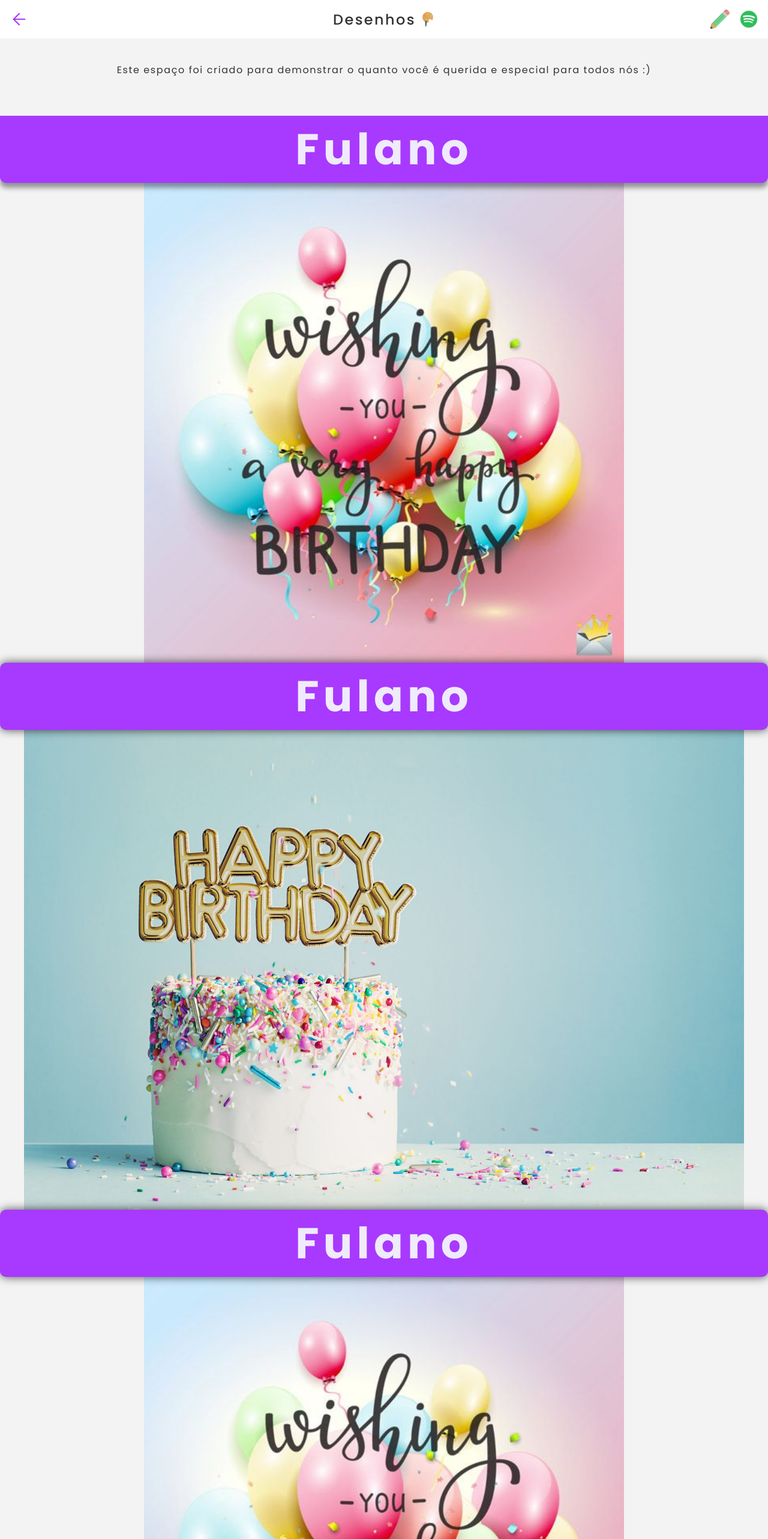
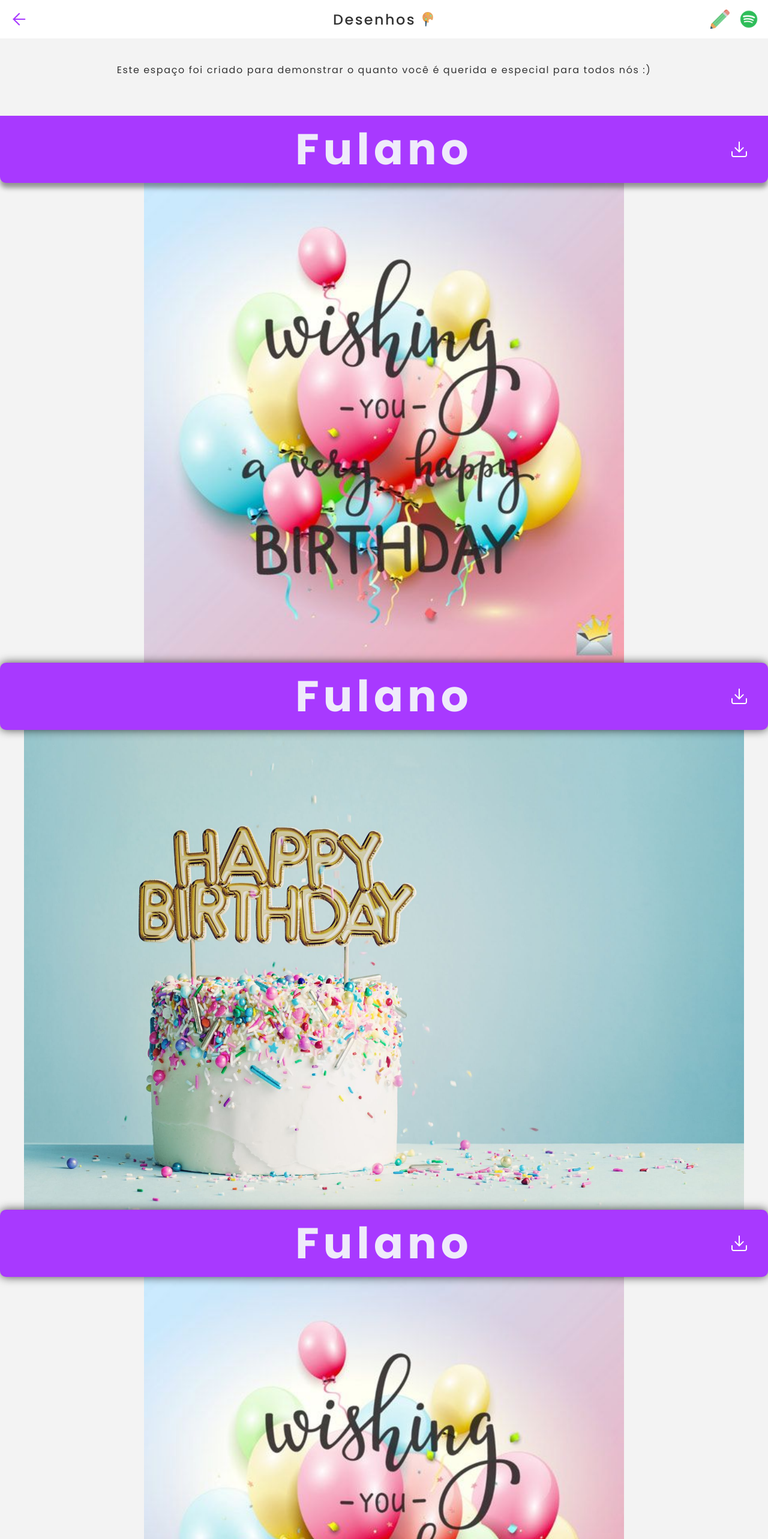
Before and after one commit to JoaoGuiBC/b-days, a Next.js app: page /Desenhos in a window 1280 px wide. Shown: the top 2566 px of the page at 60% size. Built offline with nearby package versions, Linux system fonts and the light colour scheme.

Commit message:
Added option to download drawing's

```diff
--- a/src/pages/Desenhos/index.tsx
+++ b/src/pages/Desenhos/index.tsx
@@ -27,6 +27,9 @@ const Desenhos: React.FC = () => {
         <Images>
           <ArtistName>
             <strong>Fulano</strong>
+            <a href="/placeholderImage.png" download="draw.png">
+              <Image src="/svg/download.svg" height={32} width={32} />
+            </a>
           </ArtistName>
           <Background Image="/placeholderImage.png" />
         </Images>
@@ -34,6 +37,9 @@ const Desenhos: React.FC = () => {
         <Images>
           <ArtistName>
             <strong>Fulano</strong>
+            <a href="/placeholderImage2.png" download="draw.png">
+              <Image src="/svg/download.svg" height={32} width={32} />
+            </a>
           </ArtistName>
           <Background Image="/placeholderImage2.png" />
         </Images>
@@ -41,6 +47,9 @@ const Desenhos: React.FC = () => {
         <Images>
           <ArtistName className="artistName">
             <strong>Fulano</strong>
+            <a href="/placeholderImage.png" download="draw.png">
+              <Image src="/svg/download.svg" height={32} width={32} />
+            </a>
           </ArtistName>
           <Background Image="/placeholderImage.png" />
         </Images>
@@ -48,6 +57,9 @@ const Desenhos: React.FC = () => {
         <Images>
           <ArtistName>
             <strong>Fulano</strong>
+            <a href="/placeholderImage2.png" download="draw.png">
+              <Image src="/svg/download.svg" height={32} width={32} />
+            </a>
           </ArtistName>
           <Background Image="/placeholderImage2.png" />
         </Images>
--- a/src/pages/Desenhos/styles.ts
+++ b/src/pages/Desenhos/styles.ts
@@ -49,6 +49,13 @@ export const ArtistName = styled.div`
   border-radius: 0px 0px 10px 10px;
 
   z-index: 3;
+
+  a {
+    position: absolute;
+    display: flex;
+
+    right: 32px;
+  }
 `;
 
 export const Background = styled.div<BackgroundProps>`
@@ -58,8 +65,6 @@ export const Background = styled.div<BackgroundProps>`
   background-position: center;
   background-repeat: no-repeat;
   background-size: contain;
-
-  border-radius: 10px;
 
   width: 100%;
   height: 100vh;
```
